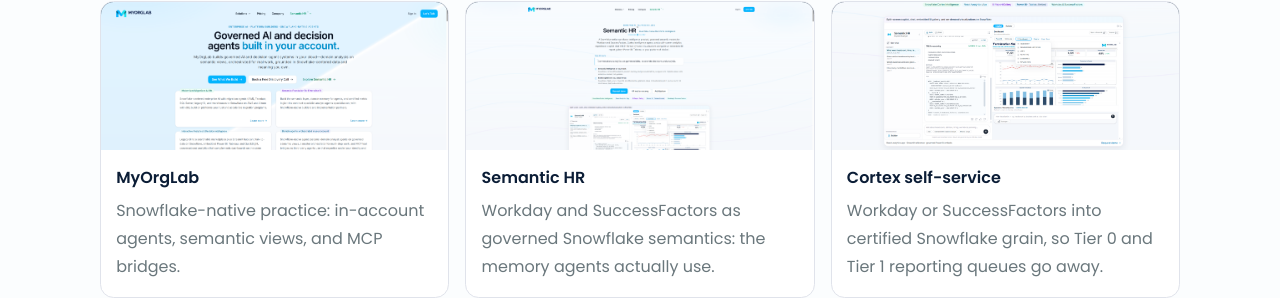
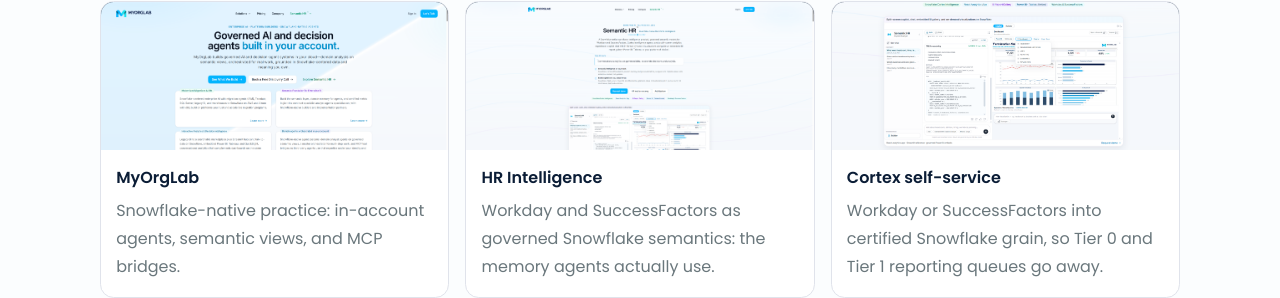
Before and after one commit to omfawehinmi/portfolio, a React (Vite) app: page / in a window 1280 px wide. Shown: the part 1440-1738 px from the top of the page. Built offline with nearby package versions, Linux system fonts and the light colour scheme.

Commit message:
Name the HR tile HR Intelligence.
Settled name, per Michael's 10/23 rename (website PR #19) and his 10/28 HR Intelligence card decisions. The live site still says Semantic HR. Revert this commit to return that wording. The image and link are unchanged.

```diff
--- a/src/components/About.jsx
+++ b/src/components/About.jsx
@@ -56,7 +56,7 @@ export default function About() {
               <a href={profile.myorglab} target="_blank" rel="noreferrer">
                 MyOrgLab
               </a>
-              : governed domain agents, semantic HR, and MCP tool bridges that run in the customer&apos;s Snowflake
+              : governed domain agents, HR Intelligence, and MCP tool bridges that run in the customer&apos;s Snowflake
               account. The projects below are the proof: live products, a household Cortex finance agent I operate,
               camera tracking, the PALMS punching bag, and forensic ML.
             </p>
--- a/src/data/projects.js
+++ b/src/data/projects.js
@@ -34,12 +34,12 @@ export const projects = [
     links: [{ href: 'https://www.myorglab.com/', label: 'myorglab.com' }],
   },
   {
-    id: 'semantic-hr',
+    id: 'hr-intelligence',
     group: 'Production',
     icon: 'uil-users-alt',
-    title: 'Semantic HR',
+    title: 'HR Intelligence',
     outcome: 'Workday and SuccessFactors as governed Snowflake semantics: the memory agents actually use.',
-    modalTitle: 'Semantic HR: workforce intelligence on Snowflake',
+    modalTitle: 'HR Intelligence: workforce intelligence on Snowflake',
     thumb: publicUrl('assets/img/semantic-hr.png'),
     summary: [
       'Pulled out of the MyOrgLab stack because it is the piece hiring managers probe first: HRIS grain, certified metrics, and talk-to-data on the same warehouse.',
@@ -379,7 +379,7 @@ export const highlights = [
     detail: 'Domain analysts, orchestrators, and MCP on semantic views I actually run.',
   },
   {
-    projectId: 'semantic-hr',
+    projectId: 'hr-intelligence',
     icon: 'uil-database',
     label: 'HRIS → Snowflake',
     detail: 'Workday, SuccessFactors, Fieldglass, Eightfold, Visier, One Model.',
--- a/src/data/skills.js
+++ b/src/data/skills.js
@@ -56,7 +56,7 @@ export const skillGroups = [
       'DirectQuery to Snowflake',
       'Streamlit',
       'Tableau',
-      'Semantic HR metrics',
+      'HR Intelligence metrics',
     ],
   },
   {
```
